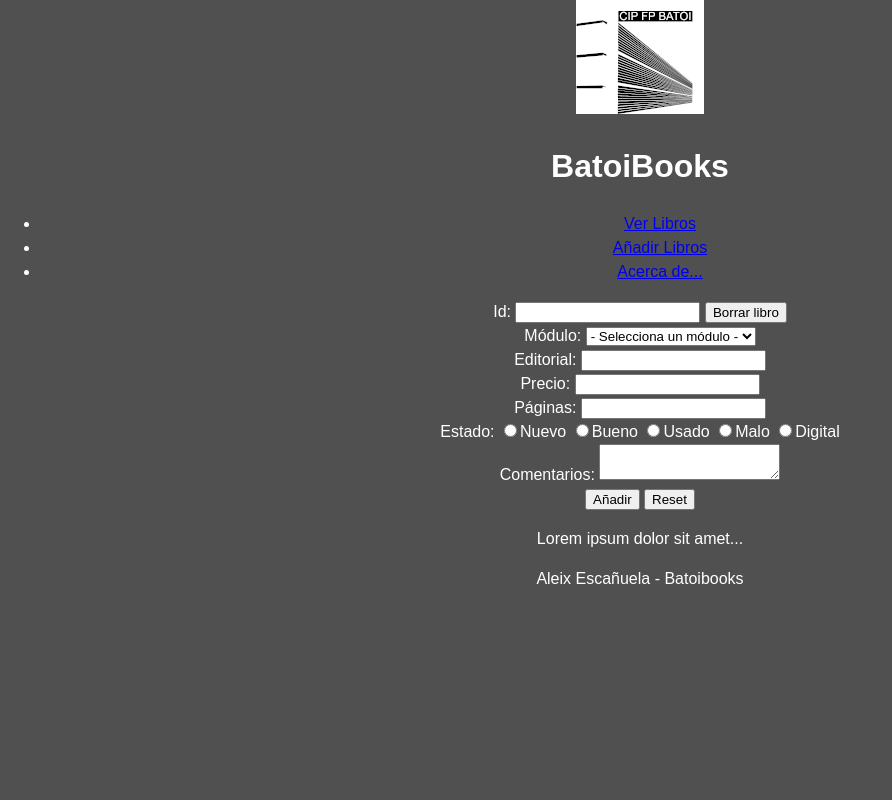
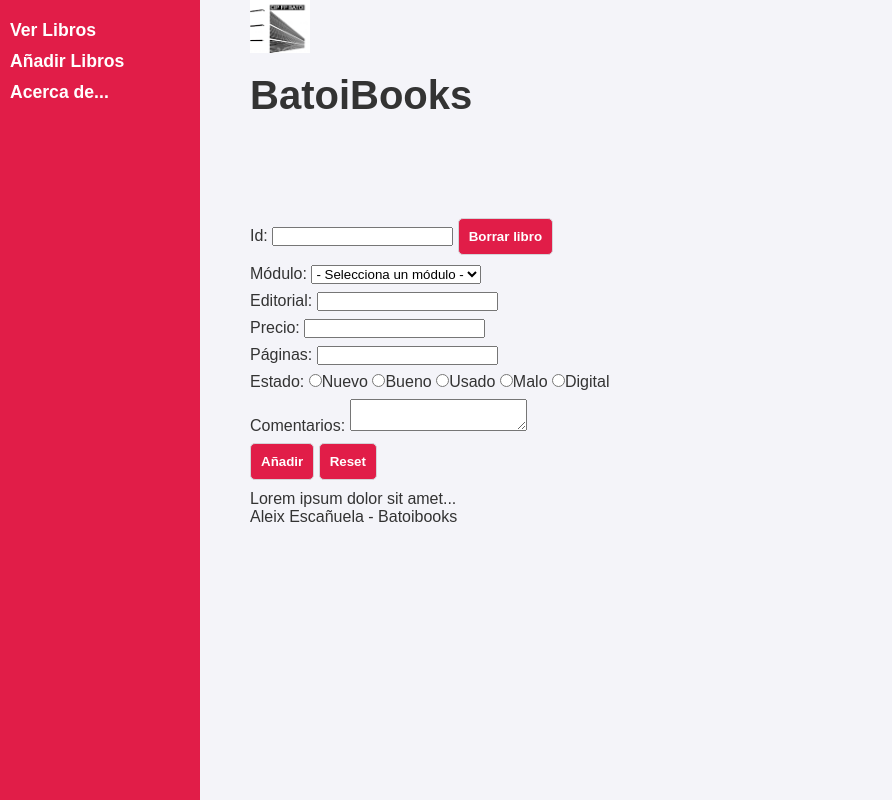
Before and after one commit to Desarrolo-Cliente-Daw-Aleix/BatoiBooks, a website built with Vite: page index.html in a window 1280 px wide. Shown: the whole page, without its empty margins (0-892 px from the left). Built offline with nearby package versions, Linux system fonts and the light colour scheme; files whose address does not match are found by name.

Commit message:
Subida diseño

```diff
--- a/style.css
+++ b/style.css
@@ -1,31 +1,132 @@
-body {
-  font-family: 'Arial', sans-serif;
+* {
   margin: 0;
   padding: 0;
-  background-color: #505050;
-  color: #fff;
-  text-align: center;
+  box-sizing: border-box;
+}
+
+body {
+  font-family: Arial, sans-serif;
+  color: #333;
+  background-color: #f4f4f9;
+}
+
+nav {
+  background-color: #e11d48; /* Rojo */
+  padding: 20px 10px;
+  width: 200px;
+  height: 100vh;
+  position: fixed;
+  top: 0;
+  left: 0;
+  display: flex;
+  flex-direction: column;
+  gap: 20px;
+}
+
+nav ul {
+  list-style-type: none;
+  display: flex;
+  flex-direction: column;
+  gap: 10px;
+}
+
+nav li a {
+  color: white;
+  text-decoration: none;
+  font-weight: bold;
+  font-size: 1.1rem;
+}
+
+nav li a:hover {
+  color: #f3f4f6; /* Gris claro */
+}
+
+.logo {
+  width: 60px;
+  margin: 0 250px 20px;
+  display: block;
+}
+
+.main-content {
+  margin-left: 200px;
+  padding: 20px;
+}
+
+h1 {
+  text-align: left;
+  margin: 0 250px;
+  font-size: 2.5rem;
+  margin-bottom: 20px;
+  color: #333;
+}
+
+#messages {
+  margin: 20px;
+  padding: 10px;
+  border-radius: 5px;
+  background-color: #f4f4f9; /* Gris muy claro */
+  color: #333;
 }
 
 #list {
-  display: grid;
-  grid-template-columns: 1fr 1fr 1fr 1fr;
-  gap: 2em;
+  display: flex;
+  flex-wrap: wrap;
+  gap: 20px;
+  justify-content: center;
+  padding: 20px;
 }
 
-.card {
-  border-radius:8px;
-  background-color: lightpink;
+.card p {
+  margin-bottom: 20px;
 }
 
-.error {
-  color: #ff0033;
+#list > div {
+  background-color: #e5e7eb; /* Gris medio */
+  border: 1px solid #d4d4d8;
+  border-radius: 8px;
+  padding: 15px;
+  width: 250px;
+  height: 300px;
+  text-align: center;
+  box-shadow: 0px 4px 8px rgba(0, 0, 0, 0.1);
 }
 
-:root {
-  font-family: Inter, system-ui, Avenir, Helvetica, Arial, sans-serif;
-  line-height: 1.5;
-  font-weight: 400;
+#list img {
+  width: 50px;
+  height: 50px;
+  object-fit: cover;
+  margin-bottom: 10px;
+}
 
-  color-scheme: ;
+#form {
+  margin: 0 250px;
 }
+
+#bookForm div {
+  margin-bottom: 8px;
+}
+
+#form button {
+  background-color: #e11d48; /* Rojo */
+  color: white;
+  font-weight: bold;
+  border: none;
+  cursor: pointer;
+  transition: background-color 0.3s ease;
+  padding: 10px;
+  margin-bottom: 10px;
+  border: 1px solid #d4d4d8;
+  border-radius: 5px;
+}
+
+#form button:hover {
+  background-color: #be123c; /* Rojo más oscuro */
+}
+
+#about {
+  margin: 0 250px;
+}
+
+footer {
+  margin: 0 250px;
+}
```
Also changed, not shown: src/view/view.class.js (+7 -0 lines), main.js (indentation only).
